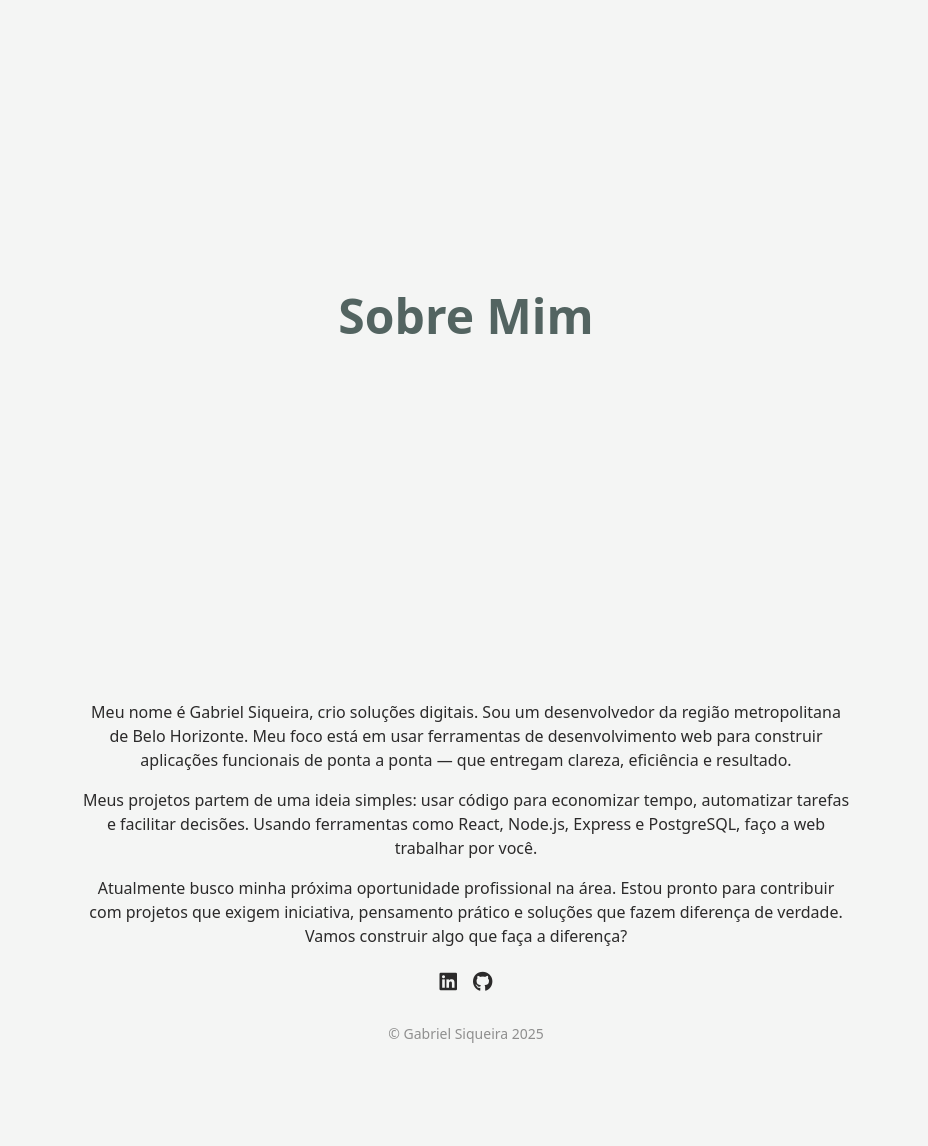
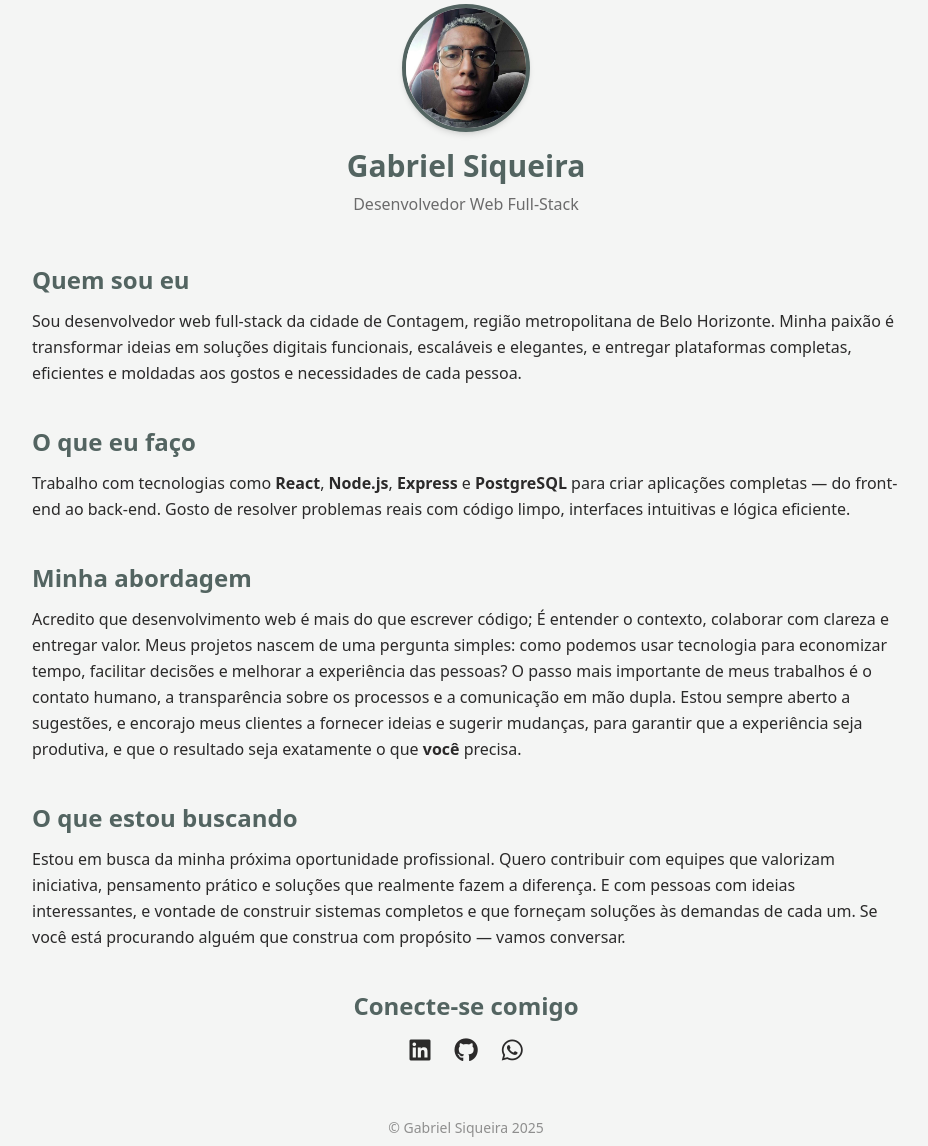
Before and after one commit to ToastedGMS/portfolio, a website: page about/index.html in a window 1280 px wide. Shown: the part 105-1251 px from the top of the page, without its empty margins (174-1102 px from the left). Before the commit the page ends 1157 px from the top, so only its background shows below. Drawn offline with nearby package versions, Linux system fonts and the light colour scheme.

Commit message:
chore: update about me sections

```diff
--- a/about/index.html
+++ b/about/index.html
@@ -85,50 +85,108 @@
 		</header>
 
 		<!-- Main -->
-		<main class="flex flex-col items-center justify-center">
-			<h1
-				class="text-center font-bold text-[#536461] text-[clamp(1.5rem,6vw,3em)] min-h-[90vh] px-4 flex items-center justify-center animate-[slideFadeIn_3s_ease-in]"
-			>
-				Sobre Mim
-			</h1>
+		<main
+			class="px-4 py-12 max-w-[900px] mx-auto text-[#2b2a2a] text-sm sm:text-base"
+		>
+			<!-- Profile Photo -->
+			<section class="flex flex-col items-center text-center mb-12">
+				<img
+					src="/images/profile.webp"
+					alt="Gabriel Siqueira"
+					class="w-32 h-32 rounded-full object-cover border-4 border-[#536461] mb-4 shadow-md"
+				/>
+				<h1 class="text-2xl sm:text-3xl font-bold text-[#536461]">
+					Gabriel Siqueira
+				</h1>
+				<p class="mt-2 text-[#6b6b6b]">Desenvolvedor Web Full-Stack</p>
+			</section>
 
-			<section
-				class="flex flex-col items-center text-center px-4 py-6 max-w-[800px] mx-auto text-sm sm:text-base"
-			>
-				<p class="mb-4">
-					Meu nome é Gabriel Siqueira, crio soluções digitais. Sou um
-					desenvolvedor da região metropolitana de Belo Horizonte. Meu foco está
-					em usar ferramentas de desenvolvimento web para construir aplicações
-					funcionais de ponta a ponta — que entregam clareza, eficiência e
-					resultado.
+			<!-- Quem sou eu -->
+			<section class="mb-10">
+				<h2 class="text-xl sm:text-2xl font-semibold text-[#536461] mb-3">
+					Quem sou eu
+				</h2>
+				<p class="leading-relaxed">
+					Sou desenvolvedor web full-stack da cidade de Contagem, região
+					metropolitana de Belo Horizonte. Minha paixão é transformar ideias em
+					soluções digitais funcionais, escaláveis e elegantes, e entregar
+					plataformas completas, eficientes e moldadas aos gostos e necessidades
+					de cada pessoa.
 				</p>
+			</section>
 
-				<p class="mb-4">
-					Meus projetos partem de uma ideia simples: usar código para economizar
-					tempo, automatizar tarefas e facilitar decisões. Usando ferramentas
-					como React, Node.js, Express e PostgreSQL, faço a web trabalhar por
-					você.
+			<!-- O que eu faço -->
+			<section class="mb-10">
+				<h2 class="text-xl sm:text-2xl font-semibold text-[#536461] mb-3">
+					O que eu faço
+				</h2>
+				<p class="leading-relaxed">
+					Trabalho com tecnologias como <strong>React</strong>,
+					<strong>Node.js</strong>, <strong>Express</strong> e
+					<strong>PostgreSQL</strong> para criar aplicações completas — do
+					front-end ao back-end. Gosto de resolver problemas reais com código
+					limpo, interfaces intuitivas e lógica eficiente.
 				</p>
+			</section>
 
-				<p class="mb-6">
-					Atualmente busco minha próxima oportunidade profissional na área.
-					Estou pronto para contribuir com projetos que exigem iniciativa,
-					pensamento prático e soluções que fazem diferença de verdade. Vamos
-					construir algo que faça a diferença?
+			<!-- Minha abordagem -->
+			<section class="mb-10">
+				<h2 class="text-xl sm:text-2xl font-semibold text-[#536461] mb-3">
+					Minha abordagem
+				</h2>
+				<p class="leading-relaxed">
+					Acredito que desenvolvimento web é mais do que escrever código; É
+					entender o contexto, colaborar com clareza e entregar valor. Meus
+					projetos nascem de uma pergunta simples: como podemos usar tecnologia
+					para economizar tempo, facilitar decisões e melhorar a experiência das
+					pessoas? O passo mais importante de meus trabalhos é o contato humano,
+					a transparência sobre os processos e a comunicação em mão dupla. Estou
+					sempre aberto a sugestões, e encorajo meus clientes a fornecer ideias
+					e sugerir mudanças, para garantir que a experiência seja produtiva, e
+					que o resultado seja exatamente o que <strong>você</strong> precisa.
 				</p>
+			</section>
 
-				<div class="flex gap-4 text-xl justify-center">
+			<!-- O que estou buscando -->
+			<section class="mb-10">
+				<h2 class="text-xl sm:text-2xl font-semibold text-[#536461] mb-3">
+					O que estou buscando
+				</h2>
+				<p class="leading-relaxed">
+					Estou em busca da minha próxima oportunidade profissional. Quero
+					contribuir com equipes que valorizam iniciativa, pensamento prático e
+					soluções que realmente fazem a diferença. E com pessoas com ideias
+					interessantes, e vontade de construir sistemas completos e que
+					forneçam soluções às demandas de cada um. Se você está procurando
+					alguém que construa com propósito — vamos conversar.
+				</p>
+			</section>
+
+			<!-- Conecte-se comigo -->
+			<section class="text-center">
+				<h2 class="text-xl sm:text-2xl font-semibold text-[#536461] mb-4">
+					Conecte-se comigo
+				</h2>
+				<div class="flex gap-6 text-2xl justify-center">
 					<a
 						href="https://www.linkedin.com/in/gabriel-siqueira-5256111ab/"
-						class="fa-brands fa-linkedin"
+						class="fa-brands fa-linkedin hover:text-[#536461]"
 						aria-label="LinkedIn"
 						target="_blank"
 						rel="noopener"
 					></a>
 					<a
 						href="https://github.com/ToastedGMS"
-						class="fa-brands fa-github"
+						class="fa-brands fa-github hover:text-[#536461]"
 						aria-label="GitHub"
+						target="_blank"
+						rel="noopener"
+					></a>
+					<a
+						href="https://wa.me/5531991947556?text=Olá%2C+Gabriel!+Vi+seu+portfólio+e+gostaria+de+conversar+sobre+um+projeto+digital.+Podemos+falar+mais+a+respeito%3F
+"
+						class="fa-brands fa-whatsapp"
+						aria-label="Whatsapp"
 						target="_blank"
 						rel="noopener"
 					></a>
```
Also changed, not shown: about-en/index.html (+83 -26 lines), images/profile.webp (added).
